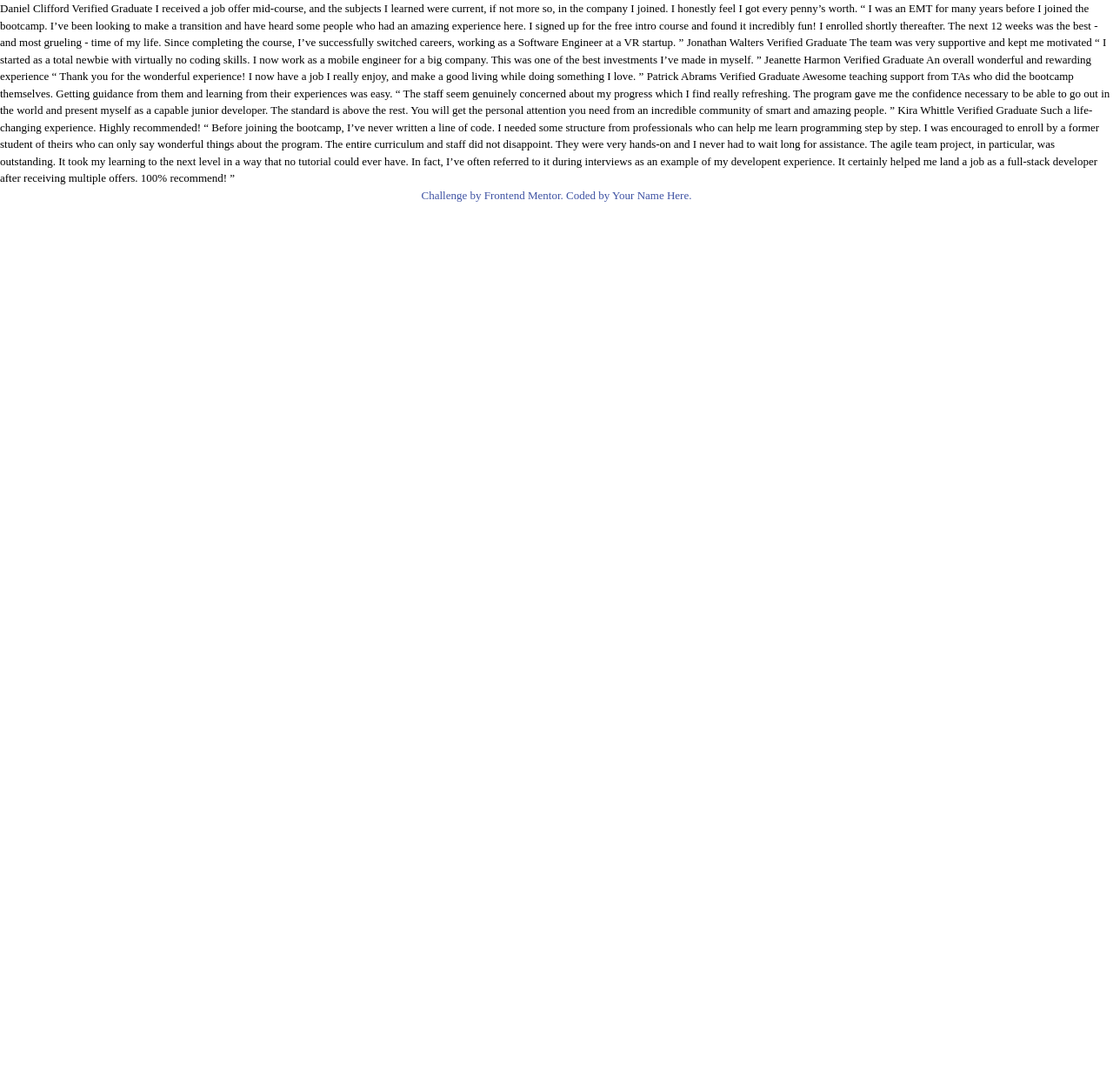
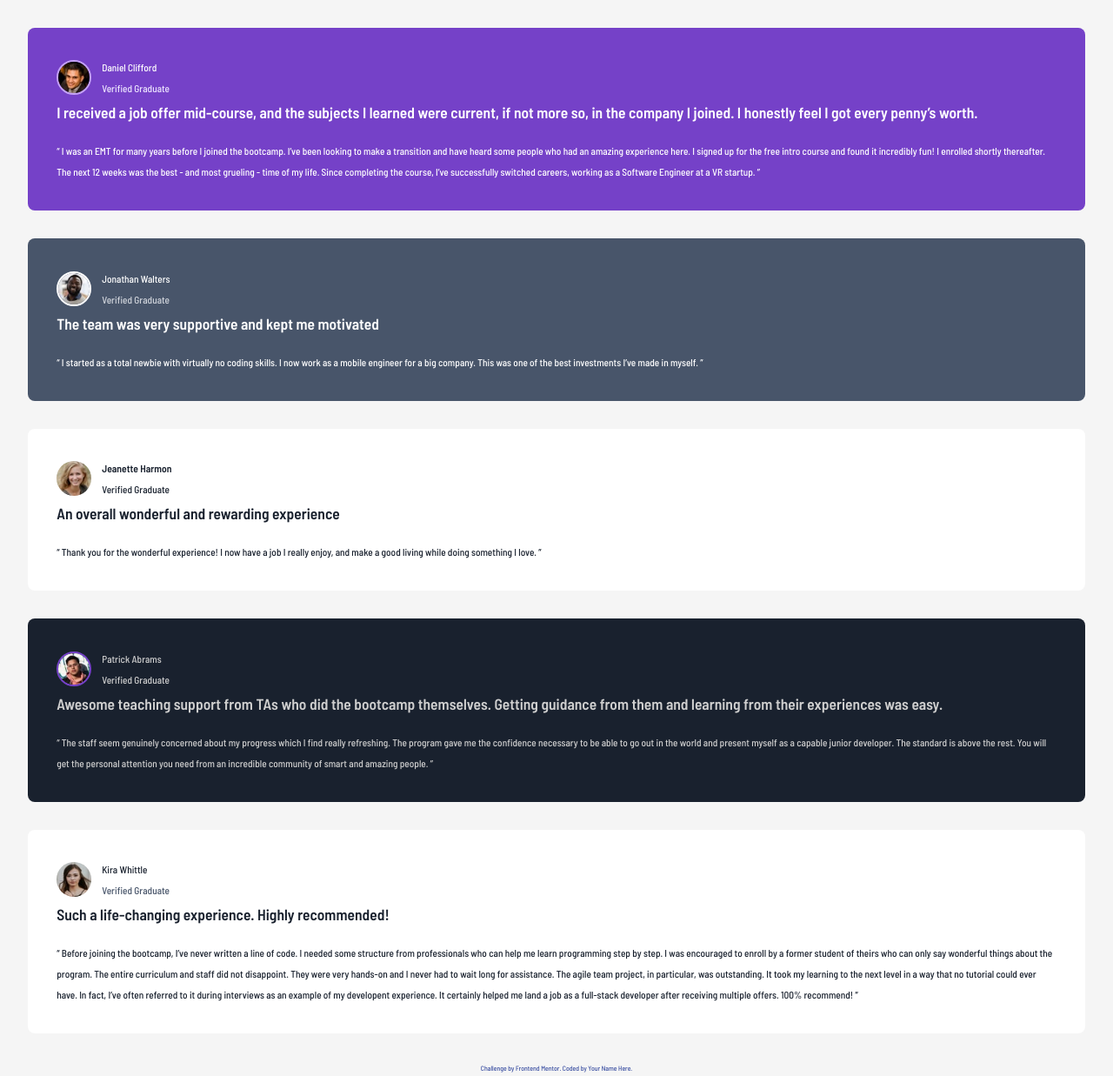
Before and after one commit to isAlvarezDev/frontend-mentor, a website built with Vite: page src/learning-paths/testimonials-grid-section/index.html in a window 1280 px wide. Shown: the whole page at 87% size. Before the commit the page ends 800 px from the top, so only its background shows below. Built offline with nearby package versions, Linux system fonts and the light colour scheme.

Commit message:
Finished mobile-first in testimonials grid section project

```diff
--- a/public/assets/testimonials-grid-section/fonts/fonts.css
+++ b/public/assets/testimonials-grid-section/fonts/fonts.css
@@ -3,7 +3,8 @@
   font-family: "Barlow Semi Condensed";
   size-adjust: 71%;
   ascent-override: 111%;
-  src: local("Barlow Semi Condensed Medium"), local("BarlowSemiCondensed-Medium"),
+  src: local("Barlow Semi Condensed Medium"),
+    local("BarlowSemiCondensed-Medium"),
     url("./BarlowSemiCondensed-Medium.woff2") format("woff2");
   font-weight: 500;
 }
@@ -13,7 +14,8 @@ ascent-override: 111%;
   font-family: "Barlow Semi Condensed";
   size-adjust: 73%;
   ascent-override: 109%;
-    src: local("Barlow Semi Condensed SemiBold"), local("BarlowSemiCondensed-SemiBold"),
+  src: local("Barlow Semi Condensed SemiBold"),
+    local("BarlowSemiCondensed-SemiBold"),
     url("./BarlowSemiCondensed-SemiBold.woff2") format("woff2");
   font-weight: 600;
 }
--- a/src/learning-paths/testimonials-grid-section/index.html
+++ b/src/learning-paths/testimonials-grid-section/index.html
@@ -1,71 +1,114 @@
 <!DOCTYPE html>
 <html lang="en">
-<head>
-  <meta charset="UTF-8">
-  <meta name="viewport" content="width=device-width, initial-scale=1.0">
-  <link rel="icon" type="image/png" sizes="32x32" href="/favicon-32x32.png">
-  <link rel="stylesheet" href="/assets/testimonials-grid-section/fonts.css">
-  <link rel="stylesheet" href="style.css">
-  <title>Testimonials grid section</title>
+  <head>
+    <meta charset="UTF-8" />
+    <meta name="viewport" content="width=device-width, initial-scale=1.0" />
+    <link rel="icon" type="image/png" sizes="32x32" href="/favicon-32x32.png" />
+    <link rel="stylesheet" href="style.css" />
+    <title>Testimonials grid section</title>
+  </head>
+  <body class="font-barlow-semi-condensed p-0 m-0 box-border bg-light-white">
+    <main class="grid gap-8 m-8">
+      <section class="text-white bg-purple-500">
+        <div class="alumni-card">
+          <img class="border-purple-300" src="/assets/testimonials-grid-section/images/image-daniel.jpg" alt="daniel clifford's image">
+          <p><span>Daniel Clifford</span><br/> <span class="text-[hsl(260,100%,95%)]">Verified Graduate</span></p>
+        </div>
+        <h2>
+          I received a job offer mid-course, and the subjects I learned were
+          current, if not more so, in the company I joined. I honestly feel I
+          got every penny’s worth.
+        </h2>
+        <blockquote>
+          <p>
+            “ I was an EMT for many years before I joined the bootcamp. I’ve been
+            looking to make a transition and have heard some people who had an
+            amazing experience here. I signed up for the free intro course and
+            found it incredibly fun! I enrolled shortly thereafter. The next 12
+            weeks was the best - and most grueling - time of my life. Since
+            completing the course, I’ve successfully switched careers, working
+            as a Software Engineer at a VR startup. ”
+          </p>
+        </blockquote>
+      </section>
+      <section class="bg-gray-500 text-white">
+        <div class="alumni-card">
+          <img src="/assets/testimonials-grid-section/images/image-jonathan.jpg" alt="jonathan walter's image">
+          <p>Jonathan Walters <br /><span class="text-gray-300">Verified Graduate</span></p>
 
-</head>
-<body class="font-barlow-semi-condensed">
-  Daniel Clifford
-  Verified Graduate
+        </div>
+        <h2>The team was very supportive and kept me motivated</h2>
+        <blockquote>
+          <p>
+            “ I started as a total newbie with virtually no coding skills. I now
+            work as a mobile engineer for a big company. This was one of the
+            best investments I’ve made in myself. ”
+          </p>
+        </blockquote>
+      </section>
+      <section class="text-dark-blue bg-white">
+        <div class="alumni-card">
+          <img class="border-0" src="/assets/testimonials-grid-section/images/image-jeanette.jpg" alt="Jeanette Harmon's image">
+          <p><span class="font-semibold">Jeanette Harmon</span><br/>Verified Graduate</p>
 
-  I received a job offer mid-course, and the subjects I learned were current, if not more so,
-  in the company I joined. I honestly feel I got every penny’s worth.
+        </div>
+        <h2>An overall wonderful and rewarding experience</h2>
+        <blockquote>
+          “ Thank you for the wonderful experience! I now have a job I really
+          enjoy, and make a good living while doing something I love. ”
+        </blockquote>
+      </section>
+      <section class="bg-dark-blue text-gray-200">
+        <div class="alumni-card">
+          <img class="border-purple-500" src="/assets/testimonials-grid-section/images/image-patrick.jpg" alt="patrick abrams's image">
+          <p>Patrick Abrams <br/>Verified Graduate</p>
+        </div>
+        <h2>
+          Awesome teaching support from TAs who did the bootcamp themselves.
+          Getting guidance from them and learning from their experiences was
+          easy.
+        </h2>
+        <blockquote>
+          <p>
+            “ The staff seem genuinely concerned about my progress which I find
+            really refreshing. The program gave me the confidence necessary to
+            be able to go out in the world and present myself as a capable
+            junior developer. The standard is above the rest. You will get the
+            personal attention you need from an incredible community of smart
+            and amazing people. ”
+          </p>
+        </blockquote>
+      </section>
+      <section class="bg-white text-dark-blue">
+        <div class="alumni-card">
+          <img class="border-0" src="/assets/testimonials-grid-section/images/image-kira.jpg" alt="kira whittle's image">
+          <p>Kira Whittle <br/><span class="text-gray-500">Verified Graduate</span></p>
+        </div>
+        <h2>Such a life-changing experience. Highly recommended!</h2>
+        <blockquote>
+          <p>
+            “ Before joining the bootcamp, I’ve never written a line of code. I
+            needed some structure from professionals who can help me learn
+            programming step by step. I was encouraged to enroll by a former
+            student of theirs who can only say wonderful things about the
+            program. The entire curriculum and staff did not disappoint. They
+            were very hands-on and I never had to wait long for assistance. The
+            agile team project, in particular, was outstanding. It took my
+            learning to the next level in a way that no tutorial could ever
+            have. In fact, I’ve often referred to it during interviews as an
+            example of my developent experience. It certainly helped me land a
+            job as a full-stack developer after receiving multiple offers. 100%
+            recommend! ”
+          </p>
+        </blockquote>
+      </section>
+    </main>
 
-  “ I was an EMT for many years before I joined the bootcamp. I’ve been looking to make a
-  transition and have heard some people who had an amazing experience here. I signed up
-  for the free intro course and found it incredibly fun! I enrolled shortly thereafter.
-  The next 12 weeks was the best - and most grueling - time of my life. Since completing
-  the course, I’ve successfully switched careers, working as a Software Engineer at a VR startup. ”
-
-  Jonathan Walters
-  Verified Graduate
-
-  The team was very supportive and kept me motivated
-
-  “ I started as a total newbie with virtually no coding skills. I now work as a mobile engineer
-  for a big company. This was one of the best investments I’ve made in myself. ”
-
-  Jeanette Harmon
-  Verified Graduate
-
-  An overall wonderful and rewarding experience
-
-  “ Thank you for the wonderful experience! I now have a job I really enjoy, and make a good living
-  while doing something I love. ”
-
-  Patrick Abrams
-  Verified Graduate
-
-  Awesome teaching support from TAs who did the bootcamp themselves. Getting guidance from them and
-  learning from their experiences was easy.
-
-  “ The staff seem genuinely concerned about my progress which I find really refreshing. The program
-  gave me the confidence necessary to be able to go out in the world and present myself as a capable
-  junior developer. The standard is above the rest. You will get the personal attention you need from
-  an incredible community of smart and amazing people. ”
-
-  Kira Whittle
-  Verified Graduate
-
-  Such a life-changing experience. Highly recommended!
-
-  “ Before joining the bootcamp, I’ve never written a line of code. I needed some structure from
-  professionals who can help me learn programming step by step. I was encouraged to enroll by a former
-  student of theirs who can only say wonderful things about the program. The entire curriculum and staff
-  did not disappoint. They were very hands-on and I never had to wait long for assistance. The agile team
-  project, in particular, was outstanding. It took my learning to the next level in a way that no tutorial
-  could ever have. In fact, I’ve often referred to it during interviews as an example of my developent
-  experience. It certainly helped me land a job as a full-stack developer after receiving multiple offers.
-  100% recommend! ”
-
-  <footer class="text-[11px] text-center text-[hsl(228,45%,44%)]">
-    Challenge by <a href="https://www.frontendmentor.io?ref=challenge" target="_blank">Frontend Mentor</a>.
-    Coded by <a href="#">Your Name Here</a>.
-  </footer>
-</body>
+    <footer class="text-[11px] text-center text-[hsl(228,45%,44%)]">
+      Challenge by
+      <a href="https://www.frontendmentor.io?ref=challenge" target="_blank"
+        >Frontend Mentor</a
+      >. Coded by <a href="#">Your Name Here</a>.
+    </footer>
+  </body>
 </html>
--- a/src/learning-paths/testimonials-grid-section/style.css
+++ b/src/learning-paths/testimonials-grid-section/style.css
@@ -1,11 +1,5 @@
+@import url('/assets/testimonials-grid-section/fonts/fonts.css');
 @import "tailwindcss";
-
-* {
-    box-sizing: border-box;
-    margin: 0;
-    padding: 0;
-    font-size: 13px;
-}
 
 @theme {
     /*Primary colors*/
@@ -15,6 +9,7 @@
 
     /*Neutral colors*/
     --color-white: hsl(0, 0%, 100%);
+    --color-light-white: hsl(0,0%, 96%);
     --color-gray-100: hsl(214, 17%, 92%);
     --color-gray-200: hsl(0, 0%, 81%);
     --color-gray-400: hsl(224, 10%, 45%);
@@ -24,3 +19,27 @@
 
     --font-barlow-semi-condensed: 'Barlow Semi Condensed'
 }
+
+@layer base {
+    section {
+        @apply p-[2.077rem] rounded-lg;
+    }
+
+    h2{
+        @apply text-2xl font-semibold;
+    }
+
+    blockquote {
+        @apply mt-4;
+    }
+
+    img {
+        @apply w-10 h-10 rounded-full border-2
+    }
+}
+
+@layer components {
+    .alumni-card {
+        @apply flex gap-3 items-center
+    }
+}
```
Lines whose indentation alone changed are shown as unchanged.
